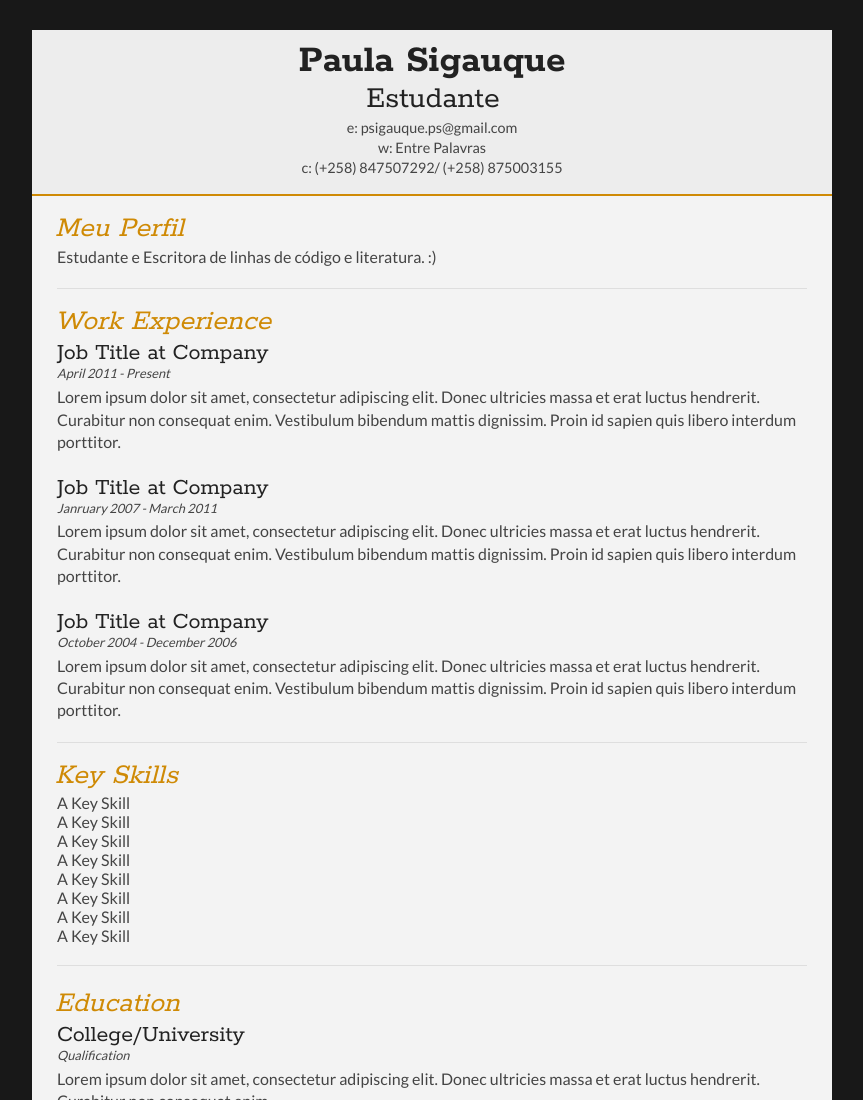
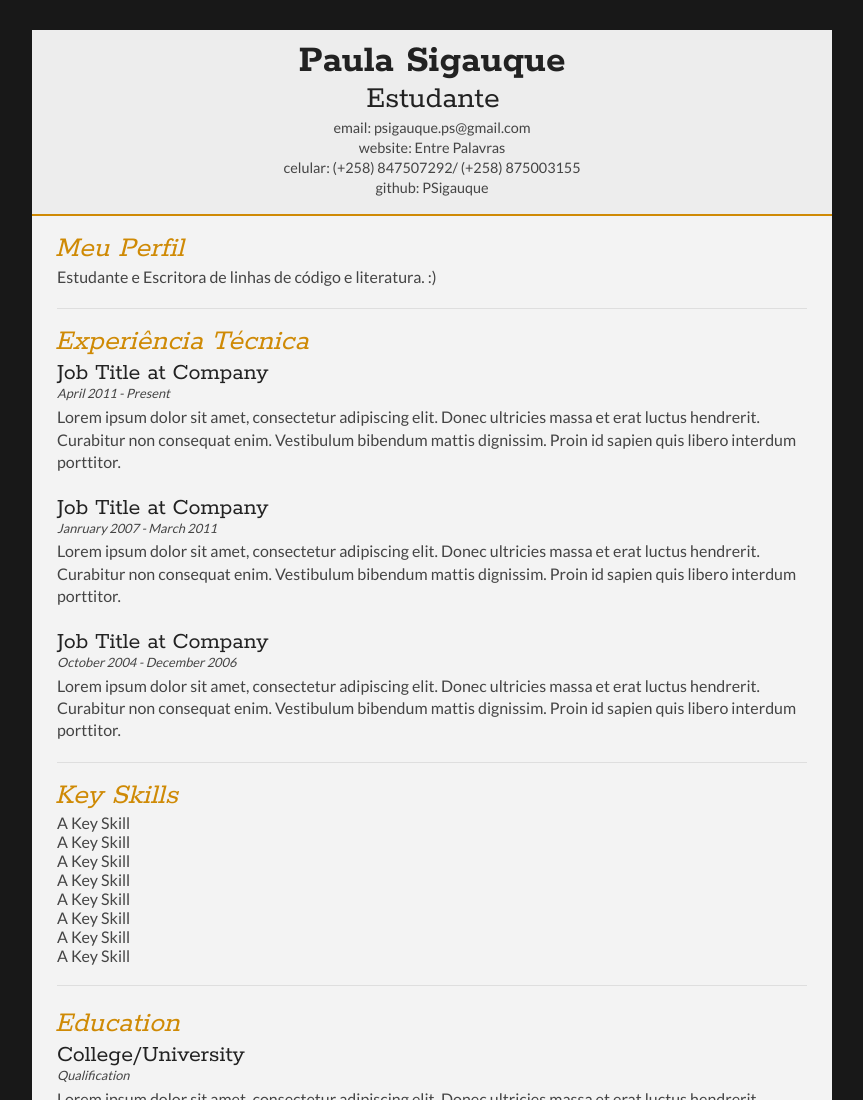
Before and after one commit to PSigauque/cv_paula_sigauque, a plain HTML site: page index.html in a window 1280 px wide. Shown: the top 1100 px of the page, without its empty margins (208-1071 px from the left). Drawn offline with Linux system fonts and the light colour scheme.

Commit message:
Refactor(): Finishing Header

```diff
--- a/index.html
+++ b/index.html
@@ -1,7 +1,7 @@
 <!DOCTYPE html>
 <html>
 <head>
-<title>CurriculumVitae_PSigauque</title>
+<title>CV_PSigauque</title>
 
 <meta name="viewport" content="width=device-width"/>
 <meta name="description" content="Paula Sigauque's Curriculum Vitae"/>
@@ -28,9 +28,10 @@
 
 		<div id="contactDetails" class="quickFade delayFour">
 			<ul>
-				<li>e: <a href="mailto:psigauque.ps@gmail.com" target="_blank">psigauque.ps@gmail.com</a></li>
-				<li>w: <a href="https://luasiga.wordpress.com">Entre Palavras</a></li>
-				<li>c: (+258) 847507292/ (+258) 875003155</li>
+				<li>email: <a href="mailto:psigauque.ps@gmail.com" target="_blank">psigauque.ps@gmail.com</a></li>
+				<li>website: <a href="https://luasiga.wordpress.com">Entre Palavras</a></li>
+				<li>celular: (+258) 847507292/ (+258) 875003155</li>
+				<li>github: <a href="https://github.com/PSigauque">PSigauque</a></li>
 			</ul>
 		</div>
 		<div class="clear"></div>
@@ -53,7 +54,7 @@
 
 		<section>
 			<div class="sectionTitle">
-				<h1>Work Experience</h1>
+				<h1>Experiência Técnica</h1>
 			</div>
 
 			<div class="sectionContent">
```
